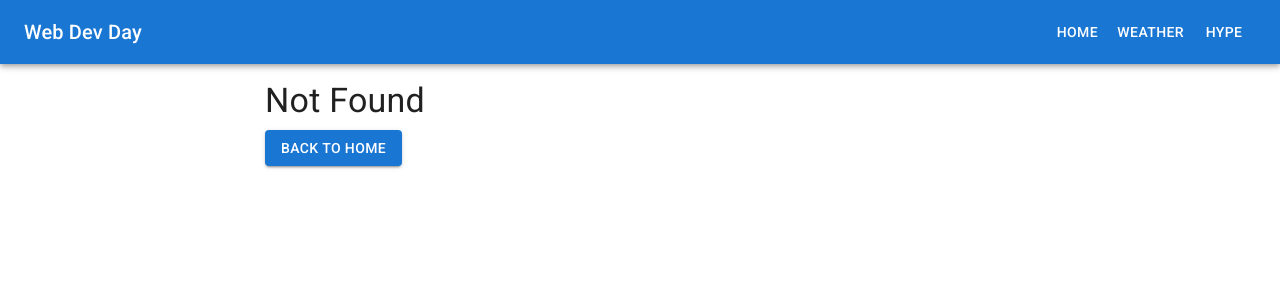
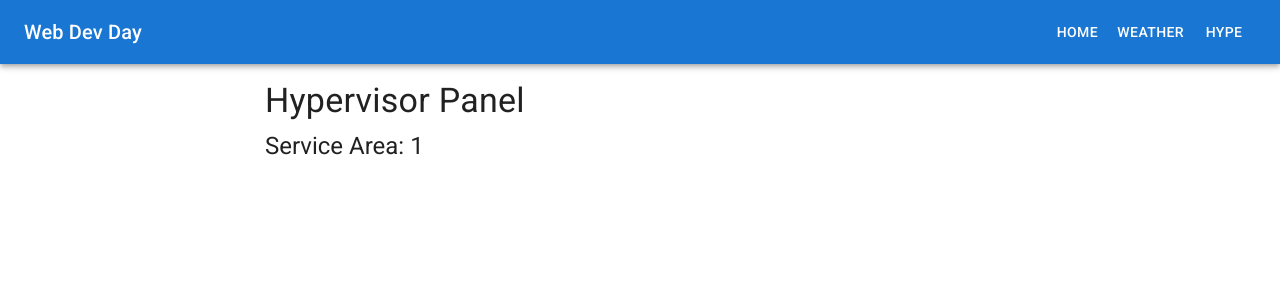
Before and after one commit to eralpship/web-dev-workshop, a React (Vite) app: page /hype/service-area/1 in a window 1280 px wide. Before the commit this address had no page. Shown: the top 300 px of the page. Built offline with nearby package versions, Linux system fonts and the light colour scheme.

Commit message:
add service area details page

```diff
--- a/src/App.tsx
+++ b/src/App.tsx
@@ -9,6 +9,8 @@ import WeatherPage from "./pages/WeatherPage";
 import NotFoundPage from "./pages/NotFoundPage";
 import PageLayout from "./components/PageLayout";
 import HypePage from "./pages/HypePage";
+import ServiceAreasPage from "./pages/ServiceAreasPage";
+import ServiceAreaDetailPage from "./pages/ServiceAreaDetailPage";
 
 const queryClient = new QueryClient();
 
@@ -20,7 +22,13 @@ function App() {
           <Route path="/" element={<PageLayout />}>
             <Route index element={<HomePage />} />
             <Route path="weather" element={<WeatherPage />} />
-            <Route path="hype" element={<HypePage />} />
+            <Route path="hype/" element={<HypePage />}>
+              <Route index element={<ServiceAreasPage />} />
+              <Route
+                path="service-area/:id"
+                element={<ServiceAreaDetailPage />}
+              />
+            </Route>
             <Route path="*" element={<NotFoundPage />} />
           </Route>
         </Routes>
--- a/src/components/ServiceAreaList.tsx
+++ b/src/components/ServiceAreaList.tsx
@@ -5,6 +5,7 @@ import {
 
 import { ServiceArea } from "../generated/types/server";
 import { CommonDataTable } from "./CommonDataTable";
+import { useNavigate } from "react-router-dom";
 
 const TableColumnHeaders = ["Name", "ID", "Country"];
 
@@ -15,9 +16,11 @@ export default function ServiceAreaList() {
     AllServiceAreasQuery
   );
 
+  const navigate = useNavigate();
+
   return (
     <CommonDataTable
-      onRowClicked={(a) => console.log(a.name)}
+      onRowClicked={(area) => navigate(`/hype/service-area/${area.id}`)}
       rows={serviceAreas}
       columnHeaders={TableColumnHeaders}
       cellsForRow={(serviceArea) => ({
--- a/src/pages/HypePage.tsx
+++ b/src/pages/HypePage.tsx
@@ -1,27 +1,22 @@
-import Alert from "@mui/material/Alert/Alert";
 import Typography from "@mui/material/Typography";
-import { Suspense } from "react";
-import { ErrorBoundary } from "react-error-boundary";
-import ServiceAreaList from "../components/ServiceAreaList";
+import { Link, Outlet } from "react-router-dom";
 
 export default function HypePage() {
   return (
     <>
-      <Typography variant="h4" component="h2">
+      <Typography
+        component={Link}
+        to="/hype"
+        variant="h4"
+        sx={{
+          textDecoration: "none",
+          color: "inherit",
+          flexGrow: 1,
+        }}
+      >
         Hypervisor Panel
       </Typography>
-      <Typography variant="h5" component="h3">
-        Service Areas
-      </Typography>
-      <ErrorBoundary
-        fallbackRender={({ error }) => (
-          <Alert severity="error">{error.message}</Alert>
-        )}
-      >
-        <Suspense fallback={<ServiceAreaList.Skeleton />}>
-          <ServiceAreaList />
-        </Suspense>
-      </ErrorBoundary>
+      <Outlet />
     </>
   );
 }
--- /dev/null
+++ b/src/pages/ServiceAreaDetailPage.tsx
@@ -0,0 +1,14 @@
+import Typography from "@mui/material/Typography";
+import { useParams } from "react-router-dom";
+
+export default function ServiceAreaDetailPage() {
+  const { id: serviceAreaId } = useParams();
+
+  return (
+    <>
+      <Typography variant="h5" component="h3">
+        Service Area: {serviceAreaId}
+      </Typography>
+    </>
+  );
+}
--- /dev/null
+++ b/src/pages/ServiceAreasPage.tsx
@@ -0,0 +1,24 @@
+import Alert from "@mui/material/Alert/Alert";
+import Typography from "@mui/material/Typography";
+import { Suspense } from "react";
+import { ErrorBoundary } from "react-error-boundary";
+import ServiceAreaList from "../components/ServiceAreaList";
+
+export default function ServiceAreasPage() {
+  return (
+    <>
+      <Typography variant="h5" component="h3">
+        Service Areas
+      </Typography>
+      <ErrorBoundary
+        fallbackRender={({ error }) => (
+          <Alert severity="error">{error.message}</Alert>
+        )}
+      >
+        <Suspense fallback={<ServiceAreaList.Skeleton />}>
+          <ServiceAreaList />
+        </Suspense>
+      </ErrorBoundary>
+    </>
+  );
+}
```
Also changed, not shown: 2 other files (tests, documents, lock files or other folders).
